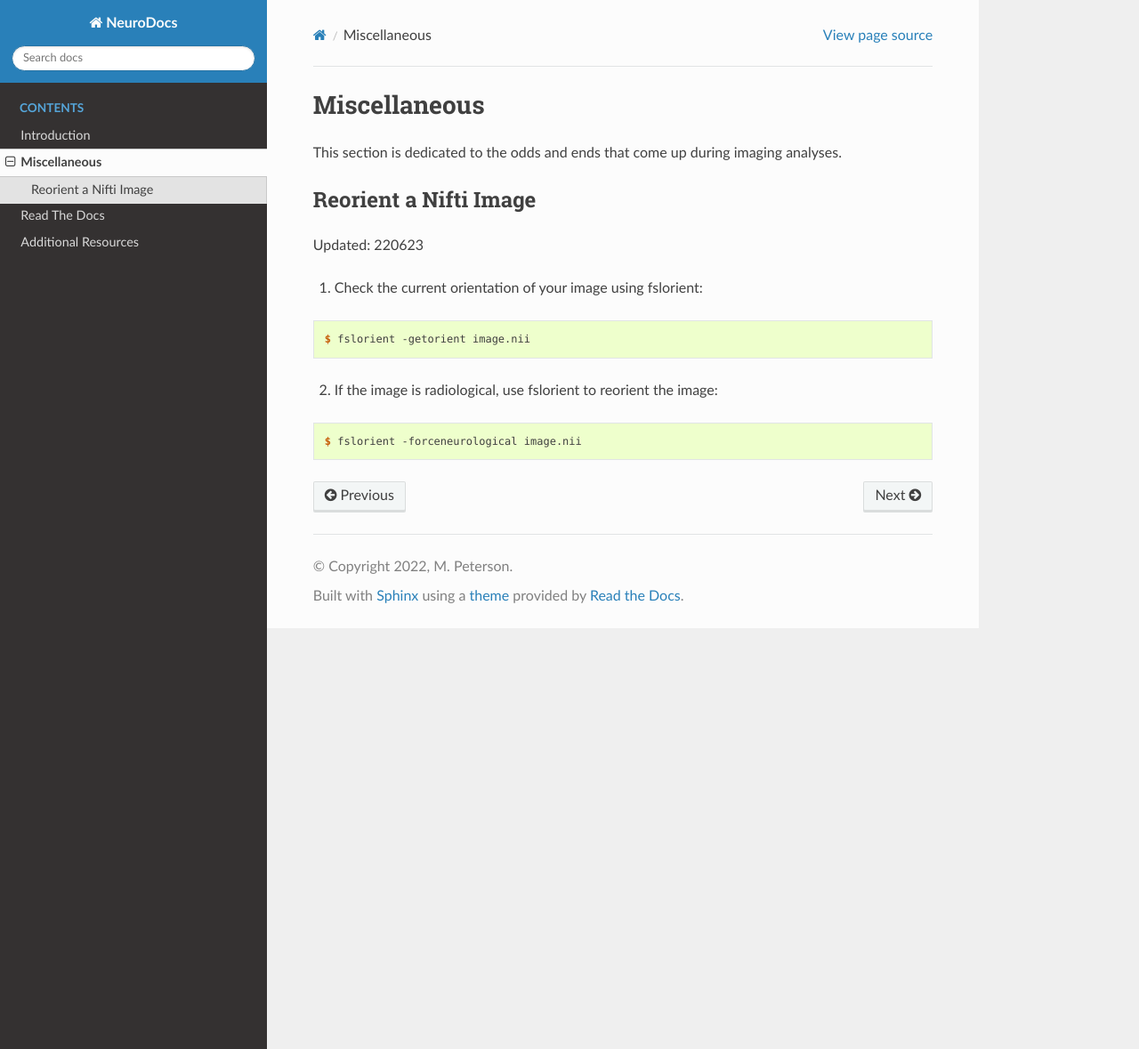
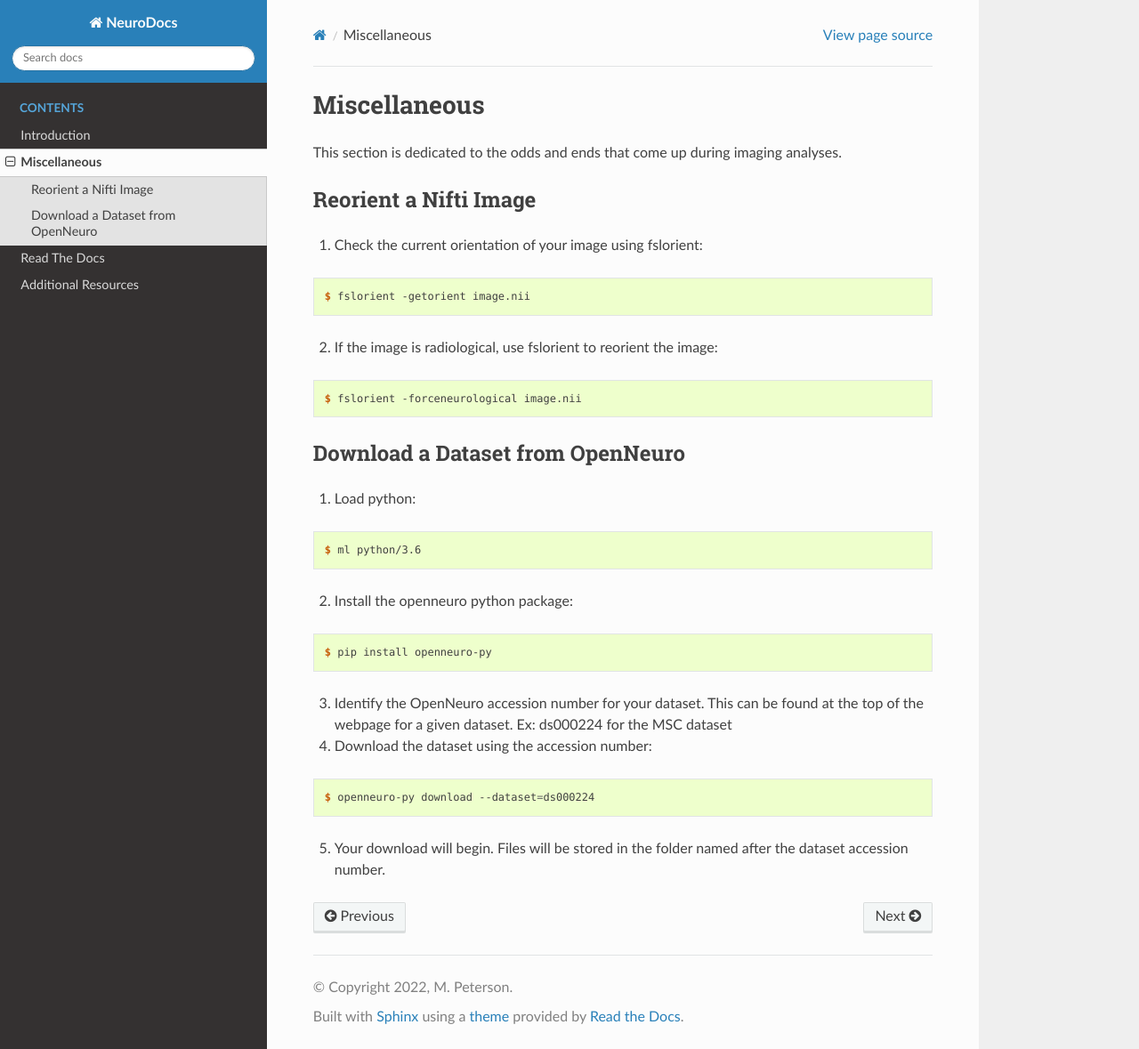
Before and after one commit to peter3200/NeuroDocs, a Sphinx documentation site: the page built from docs/source/examples.rst, in a window 1280 px wide and 1179 px high. Shown: the whole window at 89% size. Built offline with Sphinx 7.4.7 and the Read the Docs theme 2.0.0, drawn with Linux system fonts in a browser that asks for light colours.

Commit message:
Add files via upload

```diff
--- a/docs/source/examples.rst
+++ b/docs/source/examples.rst
@@ -8,7 +8,6 @@ This section is dedicated to the odds and ends that come up during imaging analy
 
 Reorient a Nifti Image
 **********************
-Updated: 220623
 
 1. Check the current orientation of your image using fslorient:
 
@@ -21,3 +20,29 @@ Updated: 220623
 .. code-block:: console
 
    $ fslorient -forceneurological image.nii
+
+
+Download a Dataset from OpenNeuro
+*********************************
+
+1. Load python:
+
+.. code-block:: console
+
+    $ ml python/3.6
+
+2. Install the openneuro python package:
+
+.. code-block:: console
+
+    $ pip install openneuro-py
+
+3. Identify the OpenNeuro accession number for your dataset. This can be found at the top of the webpage for a given dataset. Ex: ds000224 for the MSC dataset
+
+4. Download the dataset using the accession number:
+
+.. code-block:: console
+
+    $ openneuro-py download --dataset=ds000224
+
+5. Your download will begin. Files will be stored in the folder named after the dataset accession number.
```
